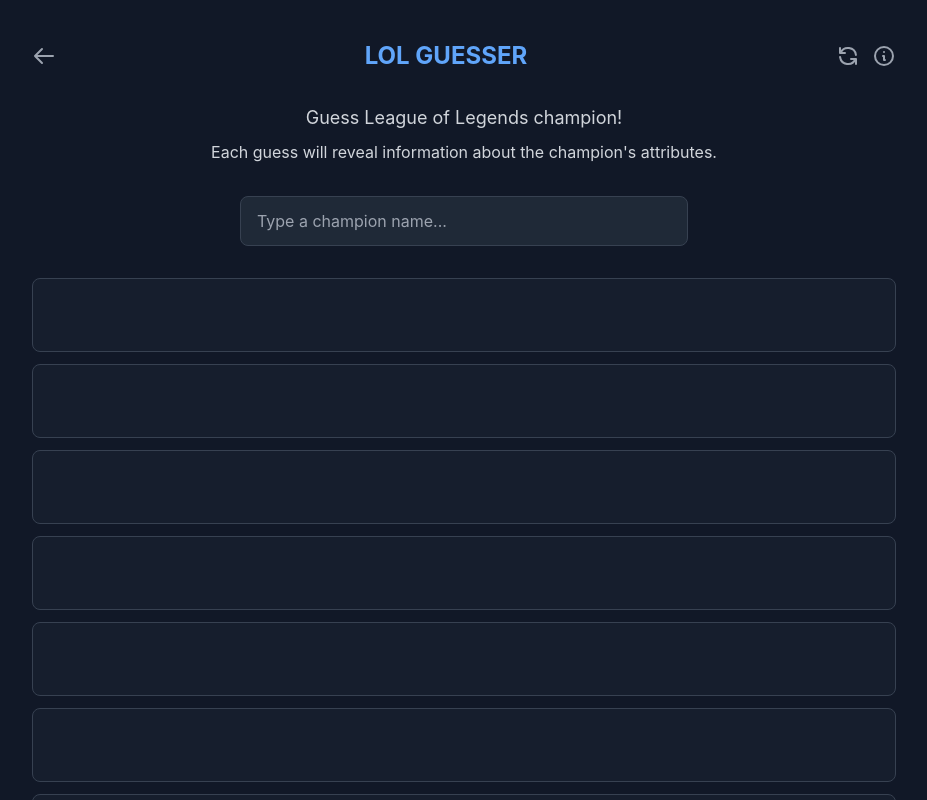
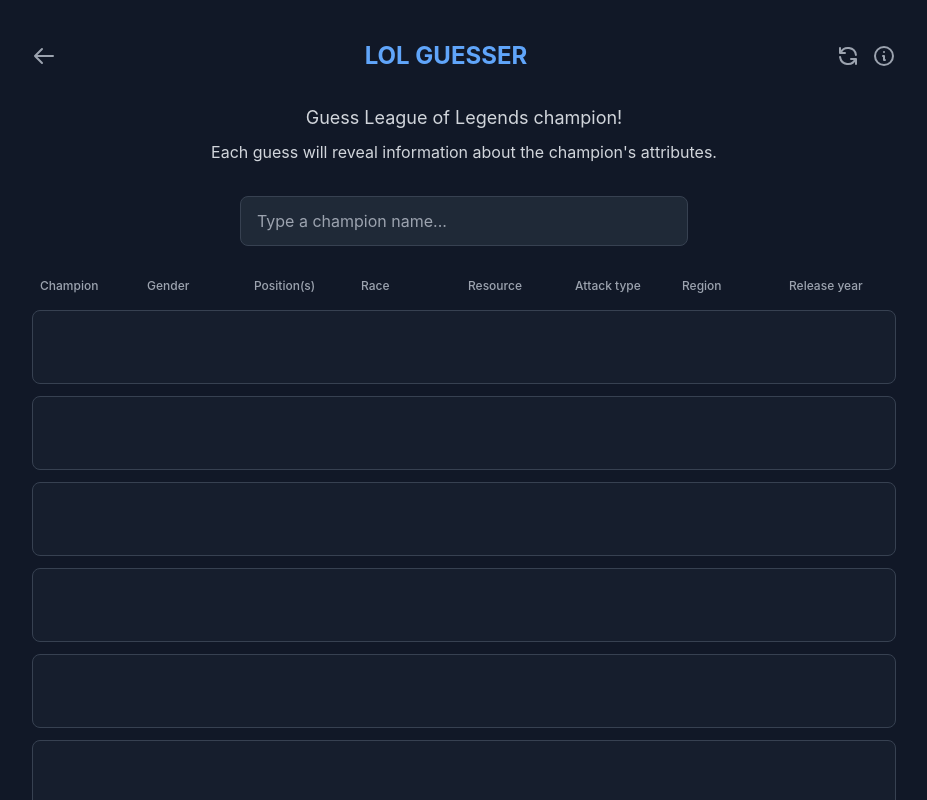
Before and after one commit to JurcaPavel/lol-guesser, a Vue app: page /lol-guesser/game in a window 1280 px wide. Shown: the top 800 px of the page, without its empty margins (176-1103 px from the left). Built offline with nearby package versions, Linux system fonts and the light colour scheme.

Commit message:
add attribute titles

```diff
--- a/src/components/GameBoard.vue
+++ b/src/components/GameBoard.vue
@@ -29,7 +29,17 @@ const emptyRows = computed(() => {
       </div>
 
       <ChampionSelector :disabled="gameStore.gameOver" class="mb-8" />
+      <div class="grid grid-cols-8 gap-2 text-xs text-gray-400 font-medium mb-4 px-2">
+        <div>Champion</div>
+        <div>Gender</div>
+        <div>Position(s)</div>
+        <div>Race</div>
+        <div>Resource</div>
+        <div>Attack type</div>
+        <div>Region</div>
+        <div>Release year</div>
 
+      </div>
       <div class="space-y-3">
         <GuessRow
           v-for="(guess, index) in gameStore.guesses"
```
